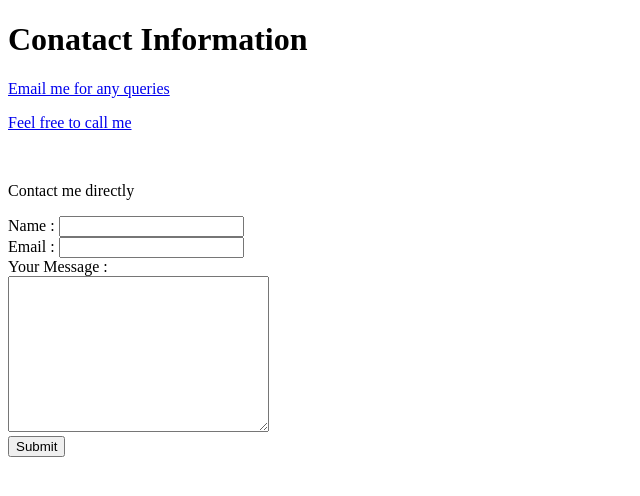
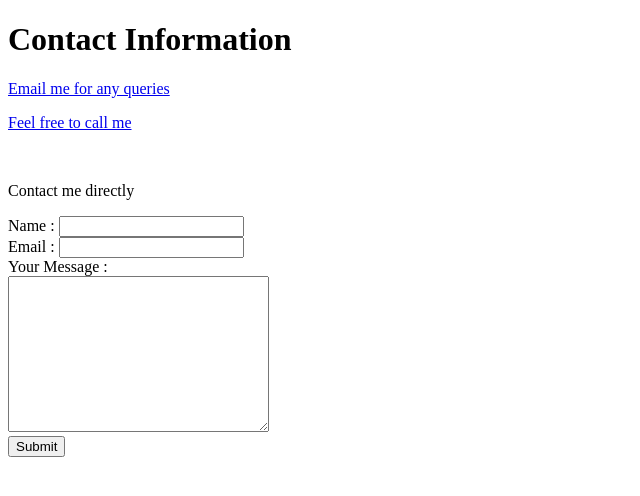
Before and after one commit to manojnatarajan14/CV, a plain HTML site: page contactme.html in a window 1280 px wide. Shown: the whole page, without its empty margins (0-640 px from the left). Drawn offline with Linux system fonts and the light colour scheme.

Commit message:
Update contactme.html

```diff
--- a/contactme.html
+++ b/contactme.html
@@ -5,7 +5,7 @@
     <title></title>
   </head>
   <body>
-    <h1>Conatact Information </h1>
+    <h1>Contact Information </h1>
      <p><a href="mailto:manojnatarajan14@gmail.com">Email me for any queries</a></p>
      <p><a href="tel:+916383726799">Feel free to call me</a></p>
      <br>
```
